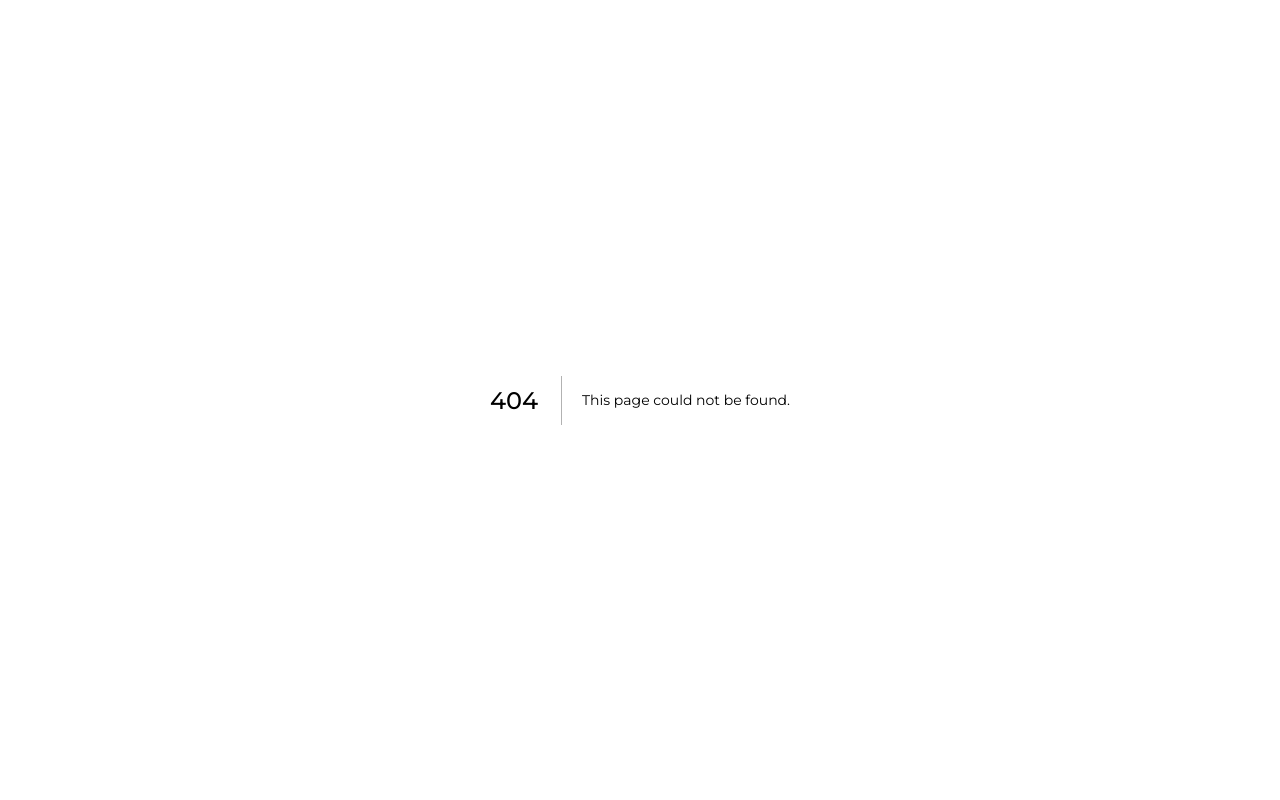
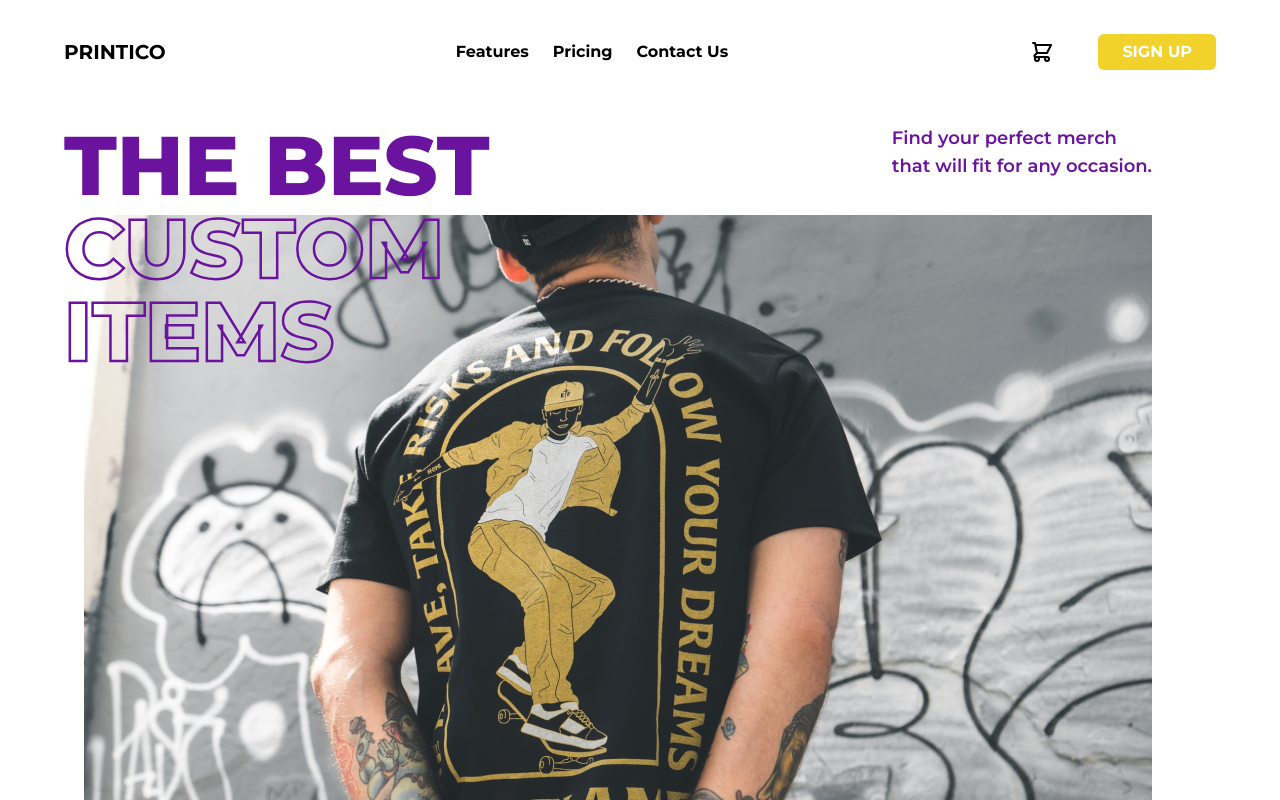
Before and after one commit to kryptcode/printico, a Next.js app: page /shop in a window 1280 px wide. Before the commit this address had no page. Shown: the top 800 px of the page. Built offline with nearby package versions, Linux system fonts and the light colour scheme.

Commit message:
Shop Page

```diff
--- /dev/null
+++ b/components/Shop/Header.js
@@ -0,0 +1,39 @@
+import { MenuIcon, ShoppingCartIcon } from '@heroicons/react/outline'
+import { useRouter } from 'next/router'
+
+const Header = () => {
+    const router = useRouter()
+  return (
+    <div className='w-[90%] mx-auto flex justify-between items-center font-bold my-7'>
+        <div className='text-xl uppercase cursor-pointer' onClick={() => router.push('/')}>
+            printico
+        </div>
+        <div className='hidden md:flex space-x-6'>
+            <p>
+                Features
+            </p>
+            <p>
+                Pricing
+            </p>
+            <p>
+                Contact Us
+            </p>
+        </div>
+        <div className='hidden md:flex items-center space-x-8'>
+            <div className='hover:bg-black/10 p-3 cursor-pointer rounded-full' onClick={() => router.push('/cart')}>
+            <ShoppingCartIcon className='h-6 '  />
+            </div>
+
+            <button className='py-1.5 uppercase px-6 rounded-md bg-[#f1d22a] text-white hover:opacity-80' onClick={() => router.push('/signup')}>
+                sign up
+            </button>
+        </div>
+
+        <div className='flex md:hidden cursor-pointer'>
+            <MenuIcon className='h-6' />
+        </div>
+    </div>
+  )
+}
+
+export default Header
--- /dev/null
+++ b/components/Shop/Hero.js
@@ -0,0 +1,21 @@
+import React from 'react'
+
+const Hero = () => {
+  return (
+    <div className='relative w-[90%] mx-auto flex justify-between my-12 h-[24rem] md:h-auto'>
+        <div className='z-20 text-5xl md:text-[5.2rem] font-black text-[#6a139f] uppercase leading-none '>
+            The Best <br /> <span>custom <br /> items</span>
+        </div>
+        <div className='hidden md:flex flex-col justify-between items-end md:h-[55rem] '>
+            <div className=' text-lg font-semibold text-[#6a139f] mr-16'>
+            Find your perfect merch <br /> that will fit for any occasion.
+            </div>
+            <div className='h-24 w-[16rem] bg-[#6a139f] ' />
+        </div>
+        <img src="./assets/images/shop-hero.png" className='absolute top-12 md:top-[5.7rem] right-0 md:right-16' alt="" />
+        <div className='h-24 w-[10rem] bg-[#6a139f] md:hidden absolute bottom-0 right-0 -z-10' />
+    </div>
+  )
+}
+
+export default Hero
--- /dev/null
+++ b/pages/shop.js
@@ -0,0 +1,20 @@
+import Head from 'next/head'
+import Header from '../components/Shop/Header'
+import Hero from '../components/Shop/Hero'
+
+const shop = () => {
+  return (
+    <div>
+        <Head>
+            <title>Printico | Shop</title>
+            <meta name="description" content="Generated by create next app" />
+            <link rel="icon" href="/favicon.ico" />
+        </Head>
+
+        <Header />
+        <Hero />
+    </div>
+  )
+}
+
+export default shop
--- a/styles/globals.css
+++ b/styles/globals.css
@@ -29,6 +29,7 @@
 }
 
 
+
 .overlay {
     top: 0;
     left: 0;
@@ -41,7 +42,24 @@
     z-index: 2;
 }
 
+/* Shop ================
+=================================> */
+span {
+    color: transparent;
+    -webkit-text-stroke: 2.5px #6a139f;
+}
 
+
+
+
+
+
+
+
+
+
+/* Media Queries ==============
+==========================================> */
 @media only screen and (min-width: 760px) {
     .upload-bg {
         background-image: url('../public/assets/images/printer.svg');
```
Also changed, not shown: data/data.json (added, +91 -0 lines), public/assets/images/pexels-rivan-ar-4092392_1-1_aus9wa.png (added), public/assets/images/shop-hero.png (added).
